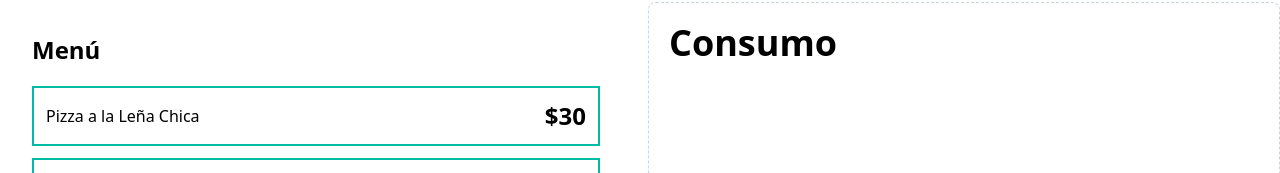
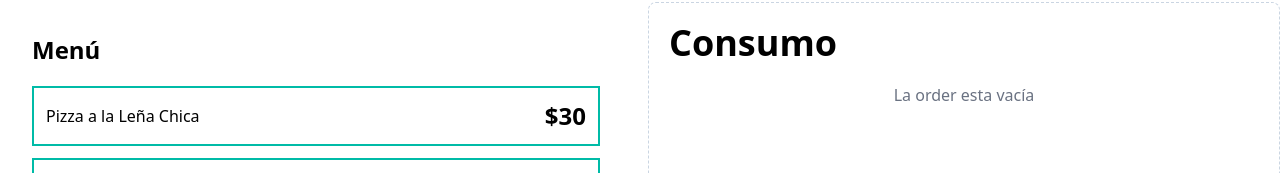
Before and after one commit to jrobertoq/calculadora_propinas, a React (Vite) app: page / in a window 1280 px wide. Shown: the part 146-319 px from the top of the page. Built offline with nearby package versions, Linux system fonts and the light colour scheme.

Commit message:
Displays order contents in UI

```diff
--- a/src/App.tsx
+++ b/src/App.tsx
@@ -5,7 +5,7 @@ import userOrder from './hooks/useOrder'
 
 function App() {
 
-  const { addItem } = userOrder()
+  const { order, addItem } = userOrder()
 
   return (
     <>
@@ -29,7 +29,9 @@ function App() {
 
         </div>
         <div className='border border-dashed border-slate-300 p-5 rounded-lg space-y-10'>
-            <OrderContents />
+            <OrderContents
+              order={order}
+            />
         </div>
       </main>
     </>
--- a/src/components/OrderContents.tsx
+++ b/src/components/OrderContents.tsx
@@ -1,9 +1,26 @@
-import React from 'react'
+import type { OrderItem } from "../types"
 
-export default function OrderContents() {
+type OrderContentsProps = {
+    order: OrderItem[]
+}
+
+export default function OrderContents({ order }: OrderContentsProps) {
     return (
         <div>
             <h2 className='text-4xl font-black'>Consumo</h2>
+
+            <div className="mt-5 space-y-3">
+                {order.length === 0 ? (
+                    <p className="text-center text-gray-500">La order esta vacía</p>
+                ) : (
+                    order.map(item => (
+                        <div key={item.id} className="flex justify-between">
+                            <span>{item.name} x {item.quantity}</span>
+                            <span>${(item.price * item.quantity).toFixed(2)}</span>
+                        </div>
+                    ))
+                )}
+            </div>
         </div>
     )
 }
--- a/src/hooks/useOrder.ts
+++ b/src/hooks/useOrder.ts
@@ -21,9 +21,8 @@ export default function useOrder() {
         setOrder([...order, newItem])
     }
 
-    console.log(order)
-
     return {
+        order,
         addItem
     }
 }
```
